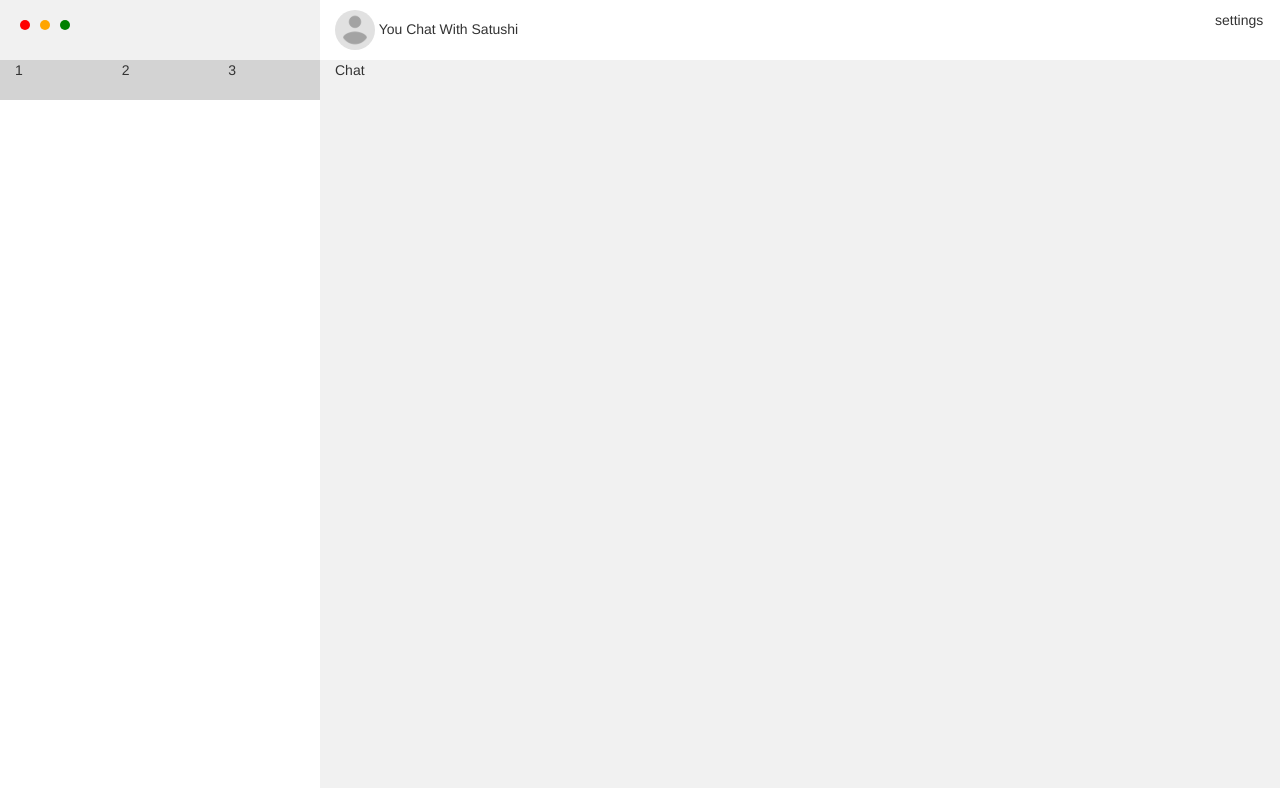
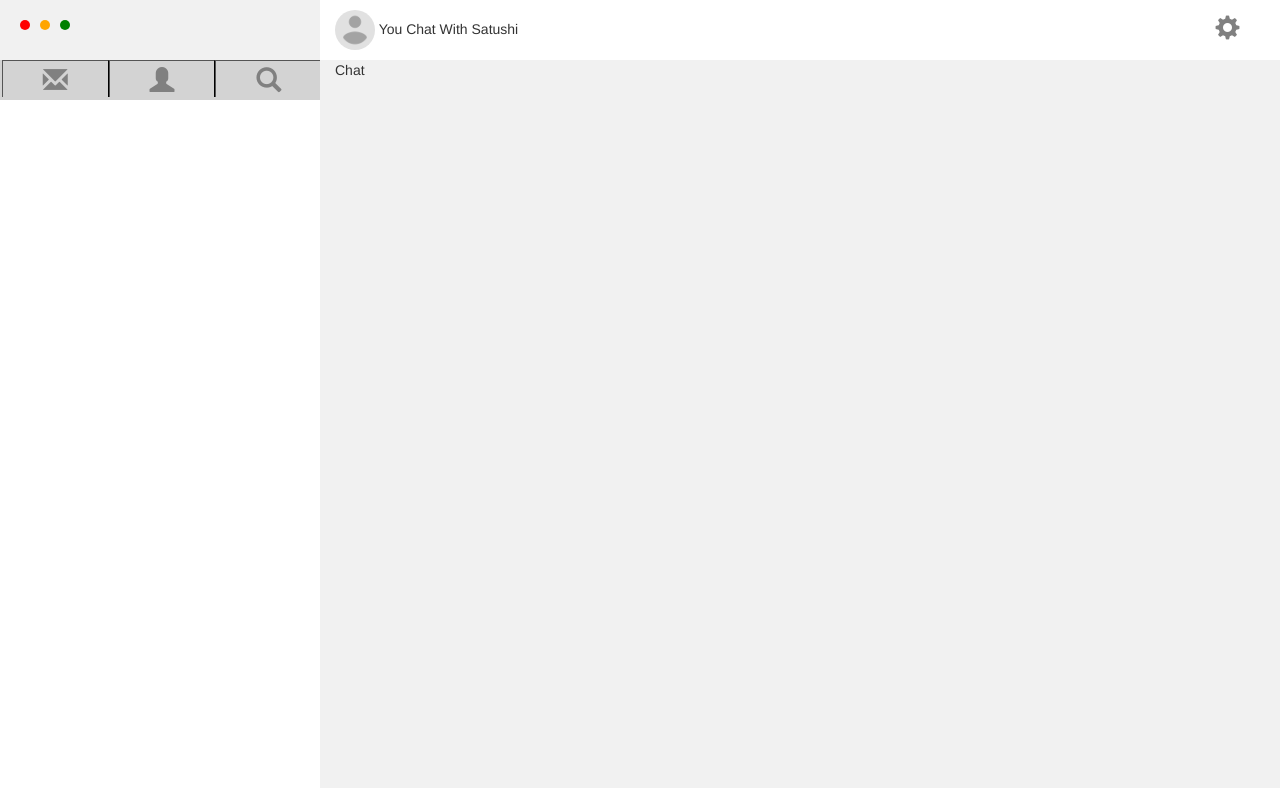
Before and after one commit to abdelrahmanbadr/AngularChat, an Angular app: page / in a window 1280 px wide. Built offline with nearby package versions, Linux system fonts and the light colour scheme; what angular2-moment would draw is missing.

Commit message:
sidebar icons

```diff
--- a/src/app/app.component.html
+++ b/src/app/app.component.html
@@ -16,6 +16,27 @@
     /* Set height of the grid so .sidenav can be 100% (adjust if needed) */
     .row.content {
       min-height:  91vh;
+    }
+    .icon{
+      color:gray;
+      font-size: 25px;
+      padding-top:5px;
+    }
+    .icon-btn{
+      width:100%;
+      position: absolute ;
+      margin-left:-13px;
+      border-bottom:0px;
+      border-width: .1px;
+
+      background-color:transparent;
+    }
+    .sidenav-header{
+      background-color:lightgray;
+      min-height: 40px;
+      position: absolute ;
+      width:100% ;
+      margin-left:-15px;
     }
 
 
@@ -40,13 +61,7 @@
 
       height: 100%;
     }
-    .sidenav-header{
-      background-color:lightgray;
-      min-height: 40px;
-      position: absolute ;
-      width:100% ;
-        margin-left:-15px;
-    }
+
     .chatContent{
     background-color: #f1f1f1;
     }
@@ -74,7 +89,10 @@
         You Chat With Satushi
       </div>
       <div class="col-1">
-        settings
+
+           <span class="glyphicon glyphicon-cog icon"  ></span>
+
+
       </div>
     </div>
     </div>
@@ -86,9 +104,20 @@
 
       <div class="sidenav-header row">
         <div class="col-4">
-          1</div>
-        <div class="col-4">2</div>
-        <div class="col-4">3</div>
+          <button class="icon-btn">
+            <span class="glyphicon glyphicon-envelope icon"></span>
+          </button>
+          </div>
+          <div class="col-4">
+            <button class="icon-btn">
+             <span class="glyphicon glyphicon-user icon" ></span>
+            </button>
+        </div>
+        <div class="col-4">
+            <button class="icon-btn">
+              <span class="glyphicon glyphicon-search icon"></span>
+            </button>
+        </div>
 
       </div> <br>
 
--- a/src/app/app.module.ts
+++ b/src/app/app.module.ts
@@ -5,20 +5,25 @@ import {HttpClientModule} from '@angular/common/http';
 import { MomentModule } from 'angular2-moment';
 import { RouterModule, Routes } from '@angular/router';
 import { AppComponent } from './app.component';
+import {NgbModule} from '@ng-bootstrap/ng-bootstrap';
+
+
 
 
 @NgModule({
   declarations: [
     AppComponent,
+
   ],
-
   imports: [
     BrowserModule,
     MomentModule,
     FormsModule,
     HttpClientModule,
+    NgbModule.forRoot(),
 
   ],
+
 
   bootstrap: [AppComponent]
 })
```
Also changed, not shown: package.json (+6 -2 lines), src/assets/mdi.svg (added).
